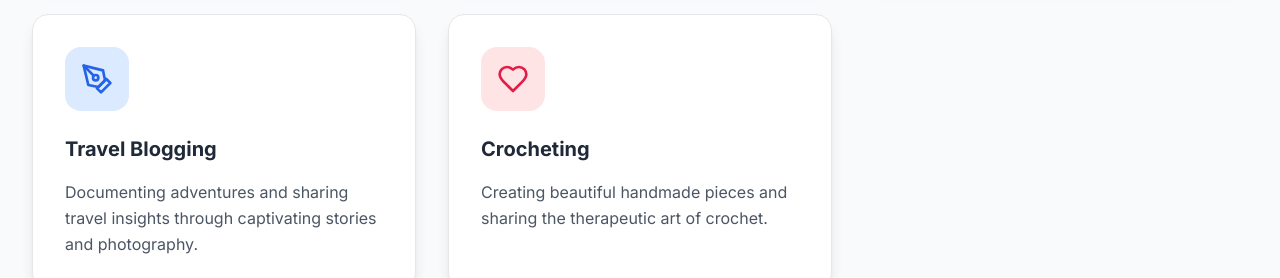
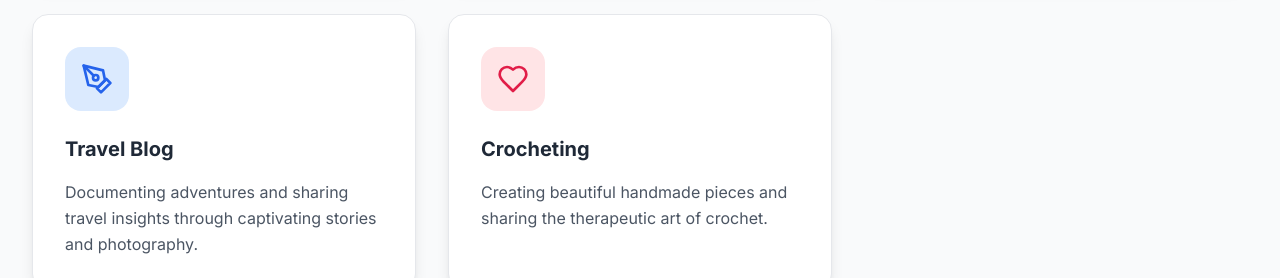
Before and after one commit to niya-shroff/alykatpaulport, a React (Vite) app: page / in a window 1280 px wide. Shown: the part 1440-1718 px from the top of the page. Built offline with nearby package versions, Linux system fonts and the light colour scheme.

Commit message:
Updated About.tsx

```diff
--- a/src/components/About.tsx
+++ b/src/components/About.tsx
@@ -23,7 +23,7 @@ export default function About() {
     },
     {
       icon: PenTool,
-      title: 'Travel Blogging',
+      title: 'Travel Blog',
       description: 'Documenting adventures and sharing travel insights through captivating stories and photography.',
       color: 'bg-blue-100 text-blue-600 border-blue-200'
     },
```
